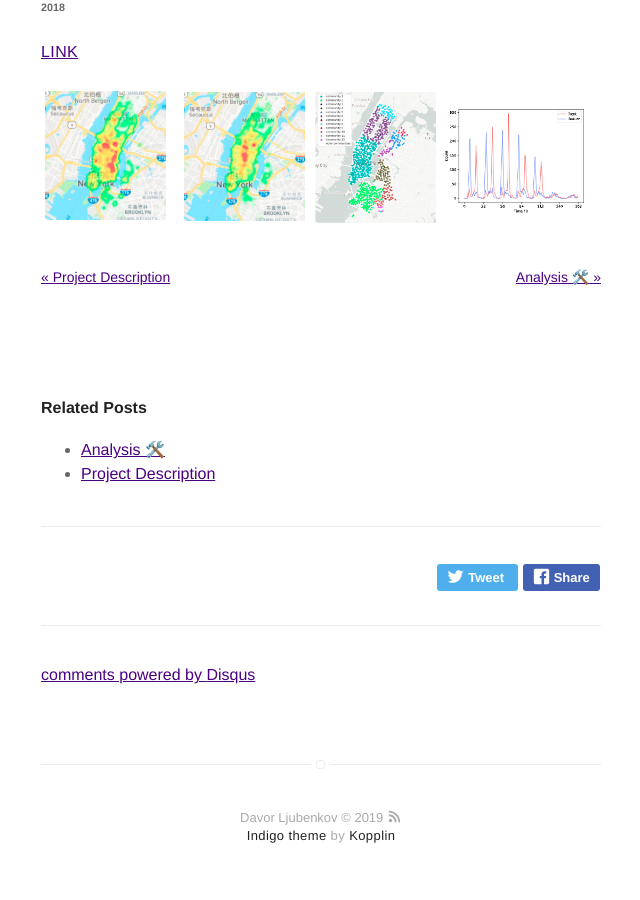
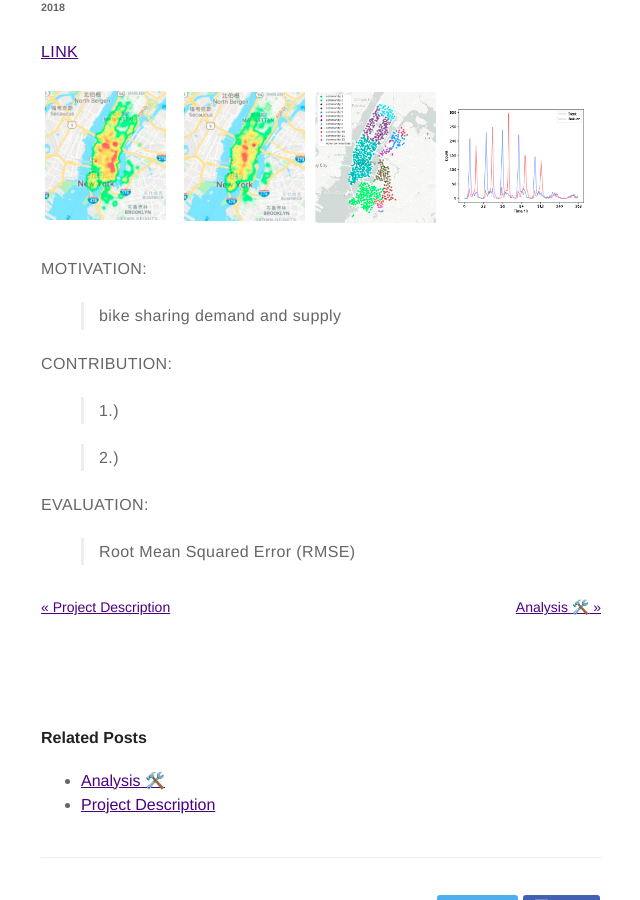
Before and after one commit to dljubenk/dljubenk.github.io, a Jekyll site: the page built from _posts/2019-02-06-literature-study.markdown, in a window 1280 px wide and 900 px high, scrolled down 12632 px. Shown: the whole window, without its empty margins (319-959 px from the left). Built offline with Jekyll 4.4.1, drawn with Linux system fonts in a browser that asks for light colours; emoji names are drawn with the system emoji font; comment, search, counter and statistics services are not loaded.

Commit message:
Update 2019-02-06-literature-study.markdown

```diff
--- a/_posts/2019-02-06-literature-study.markdown
+++ b/_posts/2019-02-06-literature-study.markdown
@@ -308,7 +308,16 @@ PART 3: random forest theory -> predict check outs given: time, weather, real-ti
 
 ![Markdown Image][6]
 
+MOTIVATION:
+>bike sharing demand and supply
 
+CONTRIBUTION:
+> 1.)
+
+> 2.)
+
+EVALUATION:
+>Root Mean Squared Error (RMSE)
 
 
 
```
